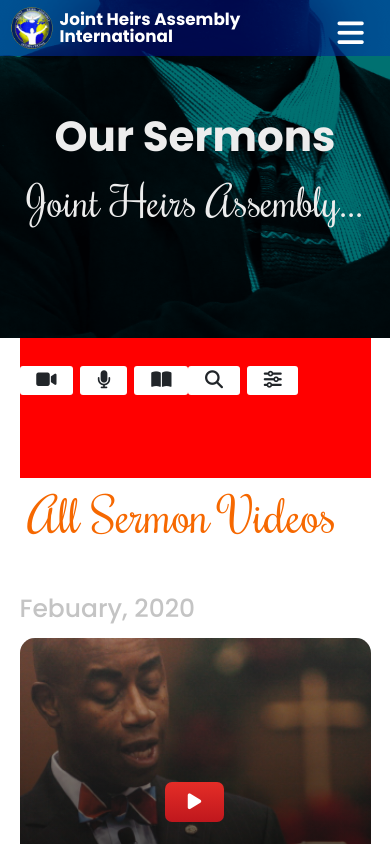
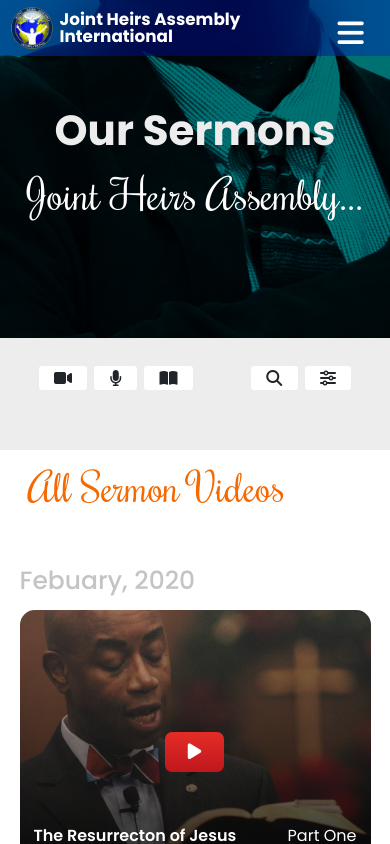
Before and after one commit to pin4eva/joint_heirs_frontend, a Next.js app: page /sermons in a window 390 px wide. Shown: the top 844 px of the page. Built offline with nearby package versions, Linux system fonts and the light colour scheme.

Commit message:
fixing responsiveness

```diff
--- a/src/pages/sermons/index.tsx
+++ b/src/pages/sermons/index.tsx
@@ -31,11 +31,10 @@ const SermonsPage = () => {
 					</div>
 				</header>
 
-				<div className="sermon-2">
-					<div className="sermon-navi">
-						<div className="sermon-flex">
-							{" "}
-							<div className="sermom-navi-toggle">
+				<div className="sermon-navigation">
+					<div className="sermon-navigation-wrapper">
+						<div className="sermon-toggle">
+							<div className="sermon-toggle-flex">
 								<i onClick={handleVideos} className="fa-solid fa-video"></i>
 
 								<i onClick={handleRecordings} className="fa-solid fa-microphone"></i>
@@ -48,13 +47,13 @@ const SermonsPage = () => {
 								<i onClick={handleFilter} className="fa-solid fa-sliders"></i>
 							</div>
 							{search && (
-								<form action="" className="search">
+								<form action="" className="sermon-search">
 									<input type="text" placeholder="search here... " />
 									<i onClick={handleSearch} className="fa-solid fa-search"></i>
 								</form>
 							)}
 							{filter && (
-								<div className="sort">
+								<div className="sermon-sort">
 									<div className="sort-close">
 										<span>Sort</span>
 										<i onClick={handleFilter} className="fa-solid fa-times "></i>
--- a/src/pages/sermons/videoComp.tsx
+++ b/src/pages/sermons/videoComp.tsx
@@ -20,7 +20,7 @@ const VideoComp = () => {
 										</Link>
 									</div>
 
-									<div className="txtflex">
+									<div className="overlay-text">
 										<p className="bold">{sermonData.topic}</p>
 										<p>{sermonData.text}</p>
 									</div>
@@ -36,7 +36,7 @@ const VideoComp = () => {
 										</Link>
 									</div>
 
-									<div className="txtflex">
+									<div className="overlay-text">
 										<p className="bold">{sermonData.topic}</p>
 										<p>{sermonData.text}</p>
 									</div>
@@ -52,7 +52,7 @@ const VideoComp = () => {
 										</Link>
 									</div>
 
-									<div className="txtflex">
+									<div className="overlay-text">
 										<p className="bold">{sermonData.topic}</p>
 										<p>{sermonData.text}</p>
 									</div>
@@ -68,7 +68,7 @@ const VideoComp = () => {
 										</Link>
 									</div>
 
-									<div className="txtflex">
+									<div className="overlay-text">
 										<p className="bold">{sermonData.topic}</p>
 										<p>{sermonData.text}</p>
 									</div>
--- a/src/pages/sermons/writtenComp.tsx
+++ b/src/pages/sermons/writtenComp.tsx
@@ -9,7 +9,7 @@ const WrittenComp = () => {
 			<div className="written-container">
 				{audioDatas.map((audioData, id) => (
 					<div className="written-container-wrapper" key={id}>
-						<p className="febuary-text">{audioData.month}</p>
+						<p className="month-text">{audioData.month}</p>
 						<div className="written-container-flex">
 							<div className="written-container-left">
 								<h6>Bible Text</h6>
@@ -24,17 +24,17 @@ const WrittenComp = () => {
 								<div className="written-bibletext">
 									<p className="written-bibletext-blue">{audioData.txet}</p>
 
-									{audioData.verse}
+									<p className="written-bibletext-verse">{audioData.verse}</p>
 								</div>
 								<div className="written-bibletext">
 									<p className="written-bibletext-blue">{audioData.txet}</p>
 
-									{audioData.verse}
+									<p className="written-bibletext-verse">{audioData.verse}</p>
 								</div>
 								<div className="written-bibletext">
 									<p className="written-bibletext-blue">{audioData.txet}</p>
 
-									{audioData.verse}
+									<p className="written-bibletext-verse">{audioData.verse}</p>
 								</div>
 							</div>
 						</div>
@@ -75,9 +75,9 @@ export const audioDatas = [
 		title: "The Resurrecton of Jesus - Part one",
 		verse: (
 			<p>
-				confidence When the uproar had ended, Paul sent for the disciples and, after encouraging
-				them, said goodbye and set out for Macedonia. 2 He traveled through that area, speaking many
-				words of encouragement to the people, <Link href="#"> Read more</Link>.
+				When the uproar had ended, Paul sent for the disciples and, after encouraging them, said
+				goodbye and set out for Macedonia. 2 He traveled through that area, speaking many words of
+				encouragement to the people, <Link href="#"> Read more</Link>.
 			</p>
 		),
 	},
@@ -88,9 +88,9 @@ export const audioDatas = [
 		title: "The Resurrecton of Jesus - Part one",
 		verse: (
 			<p>
-				barbie When the uproar had ended, Paul sent for the disciples and, after encouraging them,
-				said goodbye and set out for Macedonia. 2 He traveled through that area, speaking many words
-				of encouragement to the people, <Link href="#"> Read more</Link>.
+				When the uproar had ended, Paul sent for the disciples and, after encouraging them, said
+				goodbye and set out for Macedonia. 2 He traveled through that area, speaking many words of
+				encouragement to the people, <Link href="#"> Read more</Link>.
 			</p>
 		),
 	},
--- a/src/styles/sermon.scss
+++ b/src/styles/sermon.scss
@@ -12,7 +12,7 @@
 			text-align: center;
 			color: #ffffff;
 
-			p {
+			.top-text {
 				font-family: "Poppins";
 				font-style: normal;
 				font-weight: 700;
@@ -34,27 +34,28 @@
 		}
 	}
 
-	.sermon {
+	.sermon-navigation {
 		background-color: $light-gray;
 
-		&-navi {
+		.sermon-navigation-wrapper {
 			width: 90%;
+			padding: 2rem 0;
 			margin: 0 auto;
-			height: 10rem;
+			height: 8rem;
 			display: flex;
 			justify-content: flex-end;
-			background-color: red;
 			@media screen and (max-width: 400px) {
 				justify-content: flex-start;
+				width: 95%;
 			}
 
-			.sermon-flex {
+			.sermon-toggle {
 				display: flex;
-				margin-top: 2rem;
+				// margin-top: 2rem;
 				justify-content: space-between;
 				width: 60%;
 
-				.sermom-navi-toggle {
+				.sermon-toggle-flex {
 					display: flex;
 					align-items: flex-start;
 					gap: 0.5rem;
@@ -101,7 +102,7 @@
 					align-items: center;
 					justify-content: space-between;
 					position: absolute;
-					top: 68.5%;
+					top: 50%;
 					right: 20%;
 					width: 60%;
 					font-size: 0.6rem;
@@ -133,12 +134,12 @@
 					}
 				}
 
-				.sort {
+				.sermon-sort {
 					background-color: #ffffff;
 					position: absolute;
 					width: 15%;
 					height: 160px;
-					top: 68.7%;
+					top: 49%;
 					right: 1%;
 
 					.sort-close {
@@ -175,6 +176,50 @@
 					}
 				}
 			}
+			@media screen and (max-width: $md) {
+				.sermon-toggle {
+					.sermon-search {
+						top: 47%;
+						right: 10%;
+						width: 80%;
+					}
+					.sermon-sort {
+						top: 47%;
+						right: 5%;
+						width: 25%;
+					}
+				}
+			}
+
+			@media screen and (max-width: 400px) {
+				justify-content: flex-start;
+				.sermon-toggle {
+					justify-content: space-around;
+					width: 100%;
+					.sermon-toggle-flex {
+						i {
+							font-size: 16px;
+							padding: 0.3rem 1.1rem;
+						}
+					}
+					.sermon-navi-search {
+						i {
+							font-size: 16px;
+							padding: 0.3rem 1.1rem;
+						}
+					}
+					.sermon-search {
+						top: 48%;
+						right: 10%;
+						width: 80%;
+					}
+					.sermon-sort {
+						top: 48%;
+						right: 5%;
+						width: 45%;
+					}
+				}
+			}
 		}
 	}
 
@@ -189,6 +234,9 @@
 			font-size: 48px;
 			line-height: 73px;
 			color: $warning;
+			@media screen and (max-width: $md) {
+				font-size: 40px;
+			}
 		}
 
 		&-wrapper {
@@ -271,7 +319,7 @@
 								}
 							}
 
-							.txtflex {
+							.overlay-text {
 								display: flex;
 								margin-top: 3rem;
 								align-items: center;
@@ -293,6 +341,13 @@
 							height: 322px;
 						}
 					}
+					@media screen and (max-width: 400px) {
+						grid-template-columns: repeat(1, 1fr);
+						.videos-poster {
+							width: 100%;
+							height: 300px;
+						}
+					}
 				}
 			}
 		}
@@ -308,16 +363,20 @@
 			font-size: 48px;
 			line-height: 73px;
 			color: $warning;
+			background-color: $light-gray;
+			@media screen and (max-width: $md) {
+				font-size: 40px;
+			}
 		}
 
 		&-container {
 			width: 90%;
-			margin: 5rem auto;
+			margin: 2rem auto;
 
-			.written-container-wrapper {
+			&-wrapper {
 				margin-bottom: 3rem;
 
-				.febuary-text {
+				.month-text {
 					font-family: $poppins;
 					font-style: normal;
 					font-weight: 500;
@@ -364,8 +423,7 @@
 							font-style: normal;
 							font-weight: 500;
 							font-size: 38px;
-							line-height: 30px;
-							text-align: center;
+							line-height: 54px;
 							margin-bottom: 1rem;
 							border-bottom: 1.5px solid $tetiary;
 						}
@@ -397,6 +455,64 @@
 							}
 						}
 					}
+					@media screen and (max-width: $md) {
+						.written-container-left {
+							padding: 2rem 1rem;
+							width: 30%;
+							h6 {
+								font-size: 25px;
+							}
+							p {
+								font-size: 16px;
+							}
+						}
+						.written-container-right {
+							.written-bold {
+								font-size: 25px;
+								line-height: 30px;
+							}
+						}
+					}
+					@media screen and (max-width: $mobile) {
+						.written-container-left {
+							padding: 2rem 1rem;
+							width: 35%;
+							h6 {
+								font-size: 25px;
+							}
+							p {
+								font-size: 16px;
+							}
+						}
+						.written-container-right {
+							padding: 2rem 1.3rem;
+							.written-bold {
+								font-size: 22px;
+								line-height: 30px;
+							}
+							.written-bibletext {
+								.written-bibletext-blue {
+									font-size: 16px;
+								}
+								.written-bibletext-verse {
+									font-size: 14px;
+								}
+							}
+						}
+					}
+					@media screen and (max-width: 400px) {
+						.written-container-left {
+							display: none;
+						}
+						.written-container-right {
+							width: 100%;
+							.written-bold {
+								font-size: 17px;
+								line-height: 30px;
+								font-weight: 600;
+							}
+						}
+					}
 				}
 			}
 		}
@@ -413,14 +529,16 @@
 			font-style: normal;
 			font-weight: 400;
 			font-size: 48px;
-			line-height: 73px;
 			color: $warning;
+			@media screen and (max-width: $md) {
+				font-size: 40px;
+			}
 		}
 
 		&-container {
 			width: 90%;
 			margin: 2rem auto;
-			background-color: $light-gray;
+			// background-color: $light-gray;
 
 			.recording-container-wrapper {
 				margin-bottom: 2rem;
```
